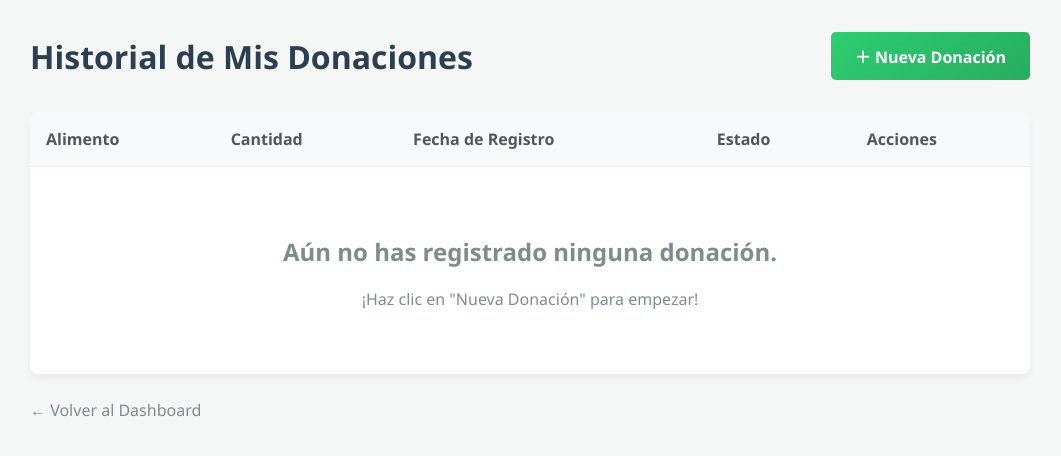
After one commit to SebastianGarrido212/FoodTrack, a Django app: template appFoodtrack/templates/templatesApp/verDonaciones.html in a window 1280 px wide. The commit adds this page. Shown: the top 456 px of the page, without its empty margins (110-1171 px from the left). Run offline with Django 5.2, Linux system fonts and the light colour scheme; the template is opened without the code that fills it, so the values that code supplies are empty.

Commit message:
Ver donacion

```diff
--- /dev/null
+++ b/appFoodtrack/templates/templatesApp/verDonaciones.html
@@ -0,0 +1,72 @@
+<!DOCTYPE html>
+<html lang="es">
+<head>
+    <meta charset="UTF-8">
+    <meta name="viewport" content="width=device-width, initial-scale=1.0">
+    <title>Mis Donaciones - FoodTrack</title>
+    <style>
+        body { font-family: 'Segoe UI', sans-serif; background-color: #f4f7f6; margin: 0; padding: 2rem; }
+        .container { max-width: 1000px; margin: 0 auto; }
+        .header { display: flex; justify-content: space-between; align-items: center; margin-bottom: 2rem; }
+        .header h1 { color: #2c3e50; margin: 0; }
+        .btn { padding: 0.75rem 1.5rem; border: none; border-radius: 5px; cursor: pointer; font-size: 1rem; text-decoration: none; transition: all 0.3s; background: linear-gradient(135deg, #2ecc71 0%, #27ae60 100%); color: white; font-weight: bold; }
+        .btn:hover { transform: translateY(-2px); }
+        .table-container { background-color: white; border-radius: 10px; box-shadow: 0 4px 6px rgba(0,0,0,0.05); overflow: hidden; }
+        table { width: 100%; border-collapse: collapse; }
+        th, td { padding: 1rem; text-align: left; border-bottom: 1px solid #ecf0f1; }
+        th { background-color: #f8f9fa; color: #555; font-weight: 600; }
+        .status { padding: 0.3rem 0.6rem; border-radius: 15px; font-size: 0.8rem; font-weight: bold; color: white; text-transform: capitalize; }
+        .status-pendiente { background-color: #f39c12; }
+        .status-en_transito { background-color: #3498db; }
+        .status-entregada { background-color: #2ecc71; }
+        .status-cancelada { background-color: #e74c3c; }
+        .no-donations { text-align: center; padding: 3rem; color: #7f8c8d; }
+        .back-link { display: inline-block; margin-top: 1.5rem; color: #7f8c8d; text-decoration: none; }
+    </style>
+</head>
+<body>
+    <div class="container">
+        <div class="header">
+            <h1>Historial de Mis Donaciones</h1>
+            <a href="{% url 'crearDonacion' %}" class="btn">＋ Nueva Donación</a>
+        </div>
+
+        <div class="table-container">
+            <table>
+                <thead>
+                    <tr>
+                        <th>Alimento</th>
+                        <th>Cantidad</th>
+                        <th>Fecha de Registro</th>
+                        <th>Estado</th>
+                        <th>Acciones</th>
+                    </tr>
+                </thead>
+                <tbody>
+                    {% for donacion in donaciones %}
+                    <tr>
+                        <td>{{ donacion.tipo_alimento }}</td>
+                        <td>{{ donacion.cantidad }} {{ donacion.get_unidad_medida_display }}</td>
+                        <td>{{ donacion.fecha_creacion|date:"d/m/Y H:i" }}</td>
+                        <td>
+                            <span class="status status-{{ donacion.estado }}">{{ donacion.get_estado_display }}</span>
+                        </td>
+                        <td>
+                            <a href="#">Ver</a>
+                        </td>
+                    </tr>
+                    {% empty %}
+                    <tr>
+                        <td colspan="5" class="no-donations">
+                            <h2>Aún no has registrado ninguna donación.</h2>
+                            <p>¡Haz clic en "Nueva Donación" para empezar!</p>
+                        </td>
+                    </tr>
+                    {% endfor %}
+                </tbody>
+            </table>
+        </div>
+        <a href="{% url 'dashboard' %}" class="back-link">← Volver al Dashboard</a>
+    </div>
+</body>
+</html>
--- a/prjFoodtrack/urls.py
+++ b/prjFoodtrack/urls.py
@@ -24,5 +24,6 @@ urlpatterns = [
     path('crearUsuario/',views.crearUsuario, name="crearUsuario"),
     path('logout/', views.logout, name="logout"),
     path('dashboard/', views.dashboard, name="dashboard"),
-    path('donacion/nueva/', views.crear_donacion, name="crearDonacion")
+    path('donacion/nueva/', views.crear_donacion, name="crearDonacion"),
+    path('donacion/', views.ver_donaciones, name="verDonaciones")
 ]
```
Also changed, not shown: appFoodtrack/templates/templatesApp/dashboard.html (+54 -0 lines), appFoodtrack/views.py (+40 -13 lines).
